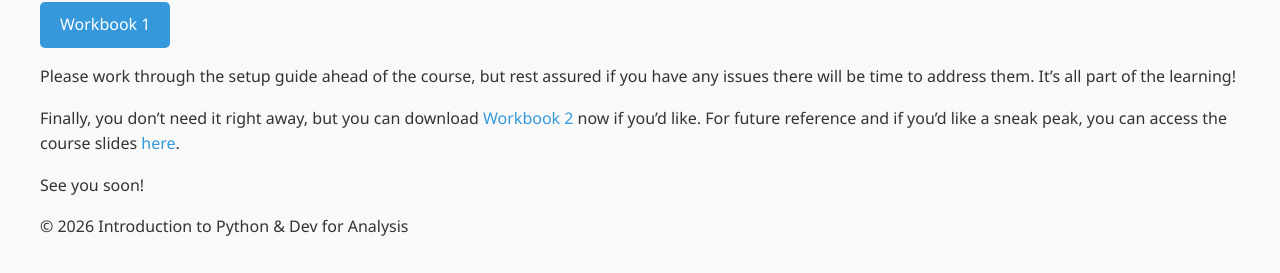
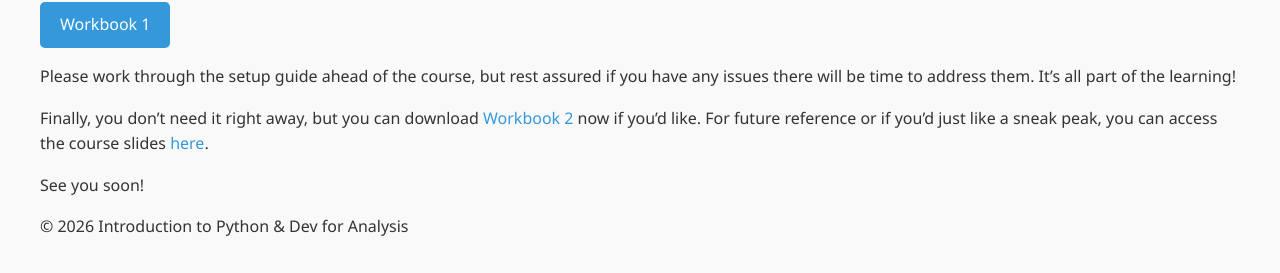
Before and after one commit to stegr81/Python-and-Dev-for-Analysis, a Jekyll site: the page built from docs/index.md, in a window 1280 px wide. Shown: the part 1067-1340 px from the top of the page. Built offline with Jekyll 4.4.1, drawn with Linux system fonts in a browser that asks for light colours.

Commit message:
changes to splash page

```diff
--- a/docs/index.md
+++ b/docs/index.md
@@ -40,6 +40,6 @@ Find somewhere on your computer that you're happy to hold learning materials and
 
 Please work through the setup guide ahead of the course, but rest assured if you have any issues there will be time to address them. It's all part of the learning!
 
-Finally, you don't need it right away, but you can download <a href="{{'workbooks/workbook_2.ipynb' | relative_url }}" download><i class="bi bi-download"></i>Workbook 2</a> now if you'd like. For future reference and if you'd like a sneak peak, you can access the course slides <a href="https://ur37mx9zpq2wk5v9yx2aa.lovable.app/#1" target="_blank" rel="noopener noreferrer">here</a>.
+Finally, you don't need it right away, but you can download <a href="{{'workbooks/workbook_2.ipynb' | relative_url }}" download><i class="bi bi-download"></i>Workbook 2</a> now if you'd like. For future reference or if you'd just like a sneak peak, you can access the course slides <a href="https://ur37mx9zpq2wk5v9yx2aa.lovable.app/#1" target="_blank" rel="noopener noreferrer">here</a>.
 
 See you soon!
```
